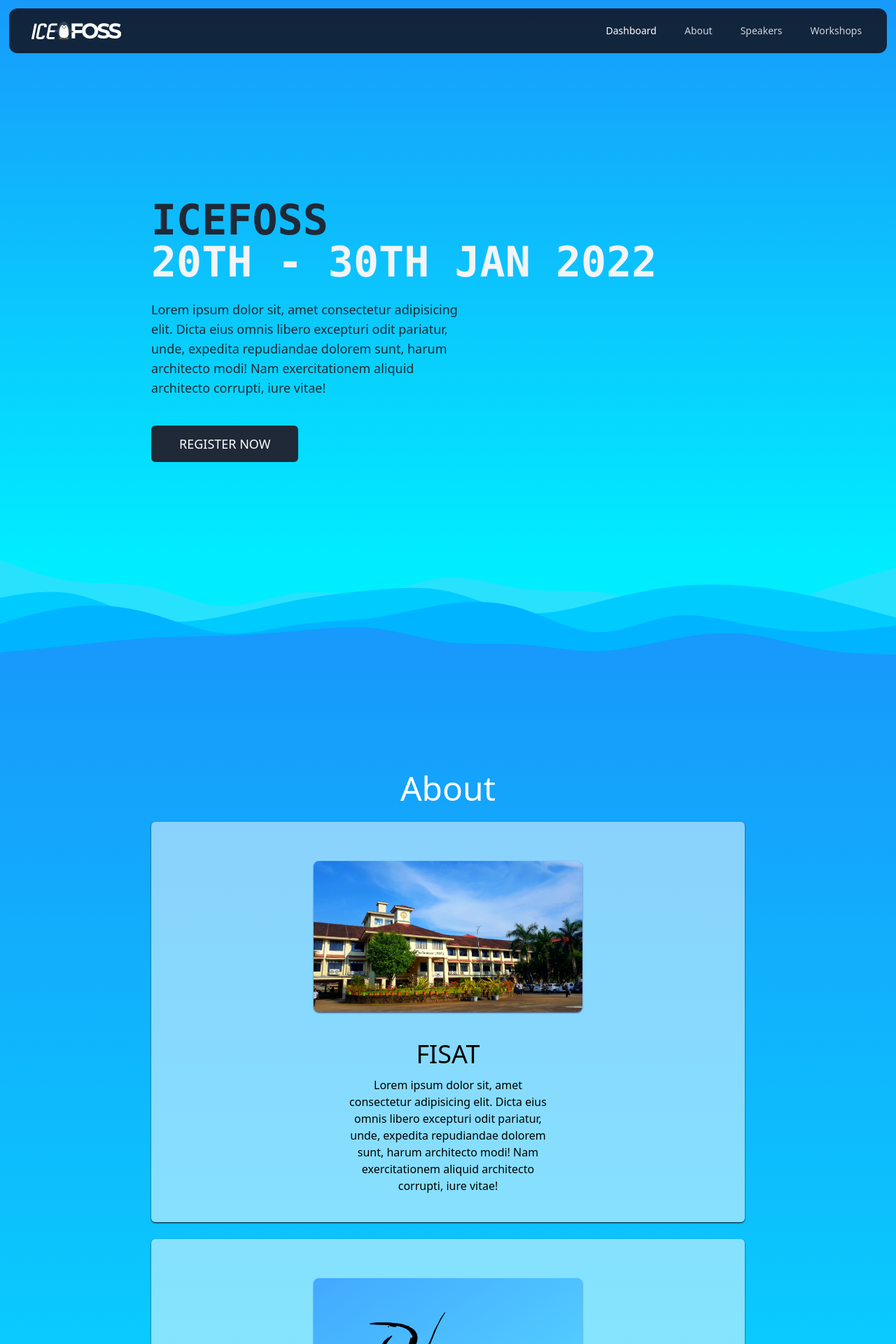
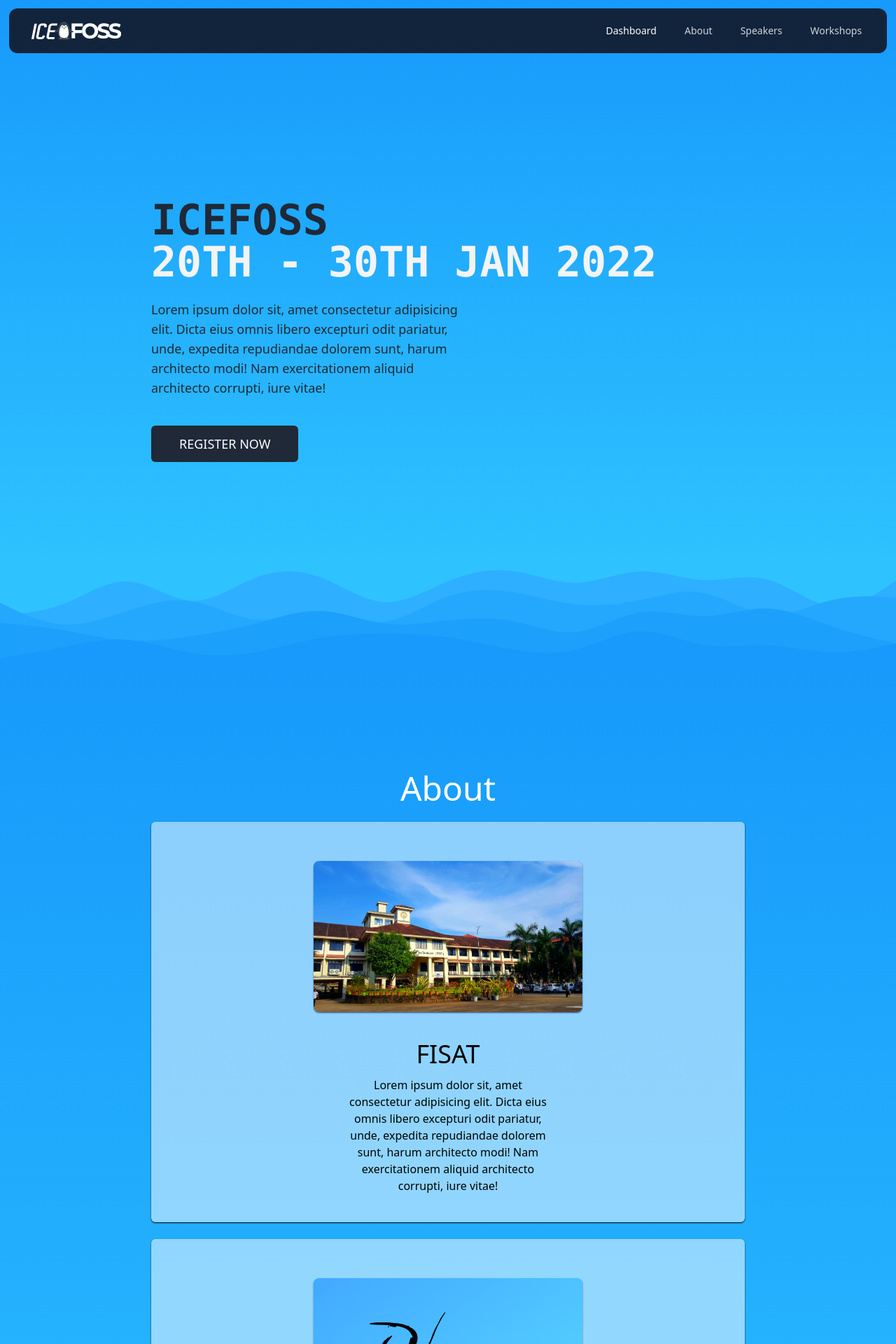
Before and after one commit to ICEFOSS/icefoss, a React (Create React App) app: page / in a window 1280 px wide. Shown: the top 1920 px of the page at 70% size. Built offline with nearby package versions, Linux system fonts and the light colour scheme.

Commit message:
changed svg's and bg colors

```diff
--- a/src/App.js
+++ b/src/App.js
@@ -14,29 +14,29 @@ function App() {
         <section>
           <Nav />
         </section>
-        <section className='px-10 from-lightbgblue to-darkbgblue bg-gradient-to-b'
+        <section className='px-10 from-lightbgblue to-darkbgblue bg-gradient-to-t'
           id='Landing'>
           <Landing />
         </section>
-        <div className="spacer layer1 bg-darkbgblue" />
+        <div className="spacer layer1 bg-lightbgblue" />
 
-        <section className='px-10 md:px-20 lg:px-48 from-lightbgblue to-darkbgblue bg-gradient-to-b'
+        <section className='px-10 md:px-20 lg:px-48 from-lightbgblue to-darkbgblue bg-gradient-to-t'
           id='About'>
           <About />
         </section>
-        <div className="spacer layer1 bg-darkbgblue" />
+        <div className="spacer layer1 bg-lightbgblue" />
 
-        <section className='px-10 from-lightbgblue to-darkbgblue bg-gradient-to-b'
+        <section className='px-10 from-lightbgblue to-darkbgblue bg-gradient-to-t'
           id='Speakers'>
           <Speaker />
         </section>
-        <div className="spacer layer1 bg-darkbgblue" />
+        <div className="spacer layer1 bg-lightbgblue" />
 
-        <section className='text-gray-800 px-10 from-lightbgblue to-darkbgblue bg-gradient-to-b'
+        <section className='text-gray-800 px-10 from-lightbgblue to-darkbgblue bg-gradient-to-t'
           id='Workshops'>
           <Workshop />
         </section>
-        <div className="spacer layer2 bg-darkbgblue" />
+        <div className="spacer layer2 bg-lightbgblue" />
 
         <Footer />
       </section>
--- a/tailwind.config.js
+++ b/tailwind.config.js
@@ -5,8 +5,8 @@ module.exports = {
   theme: {
     extend: {
       colors: {
-        lightbgblue: "#179afb",
-        darkbgblue: "#00edff",
+        lightbgblue: "#2ec2ff",
+        darkbgblue: "#179afb",
       }
     },
   },
```
Also changed, not shown: public/assets/layered-peaks.svg, public/assets/wave2-lg.svg.
